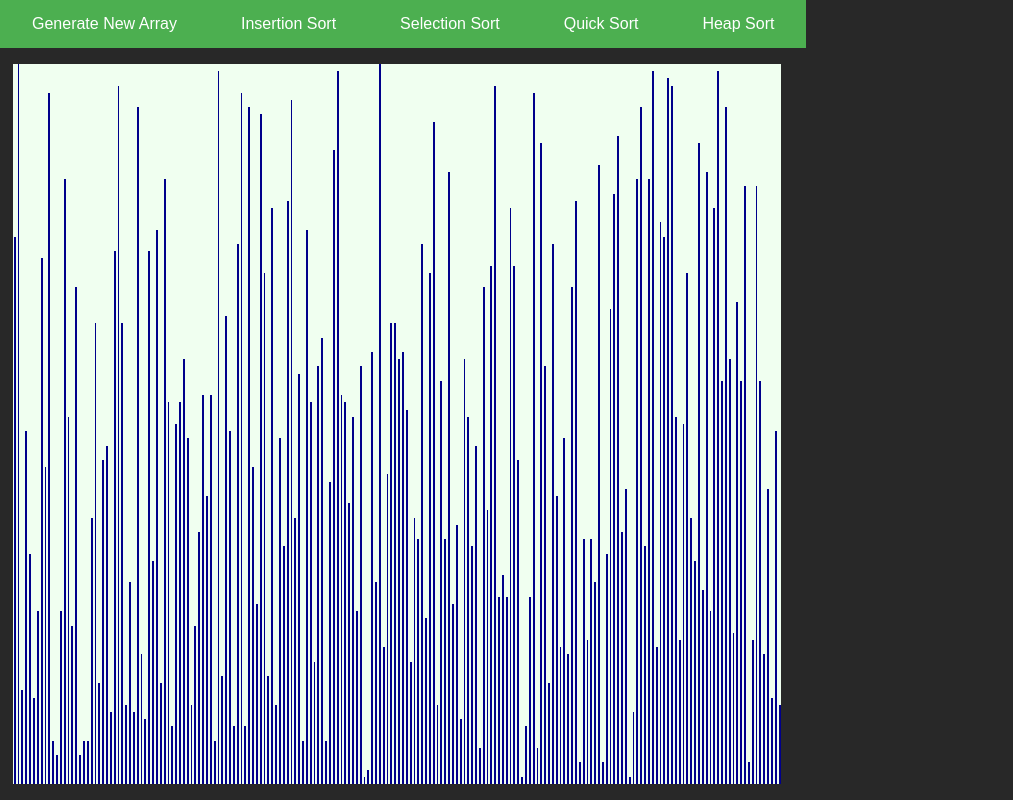
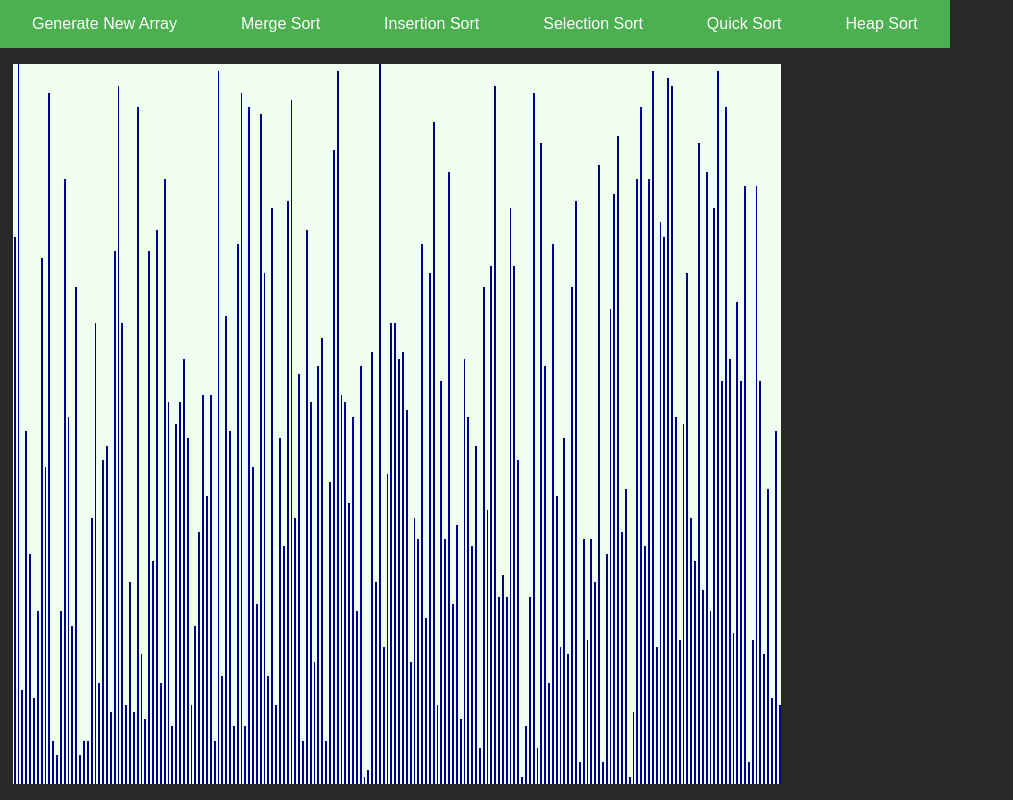
Before and after one commit to CodyDullard/sortingVis, a React (Create React App) app: page / in a window 1280 px wide. Shown: the whole page, without its empty margins (0-1013 px from the left). Built offline with nearby package versions, Linux system fonts and the light colour scheme.

Commit message:
More work on getting sorts to work.

```diff
--- a/src/SortingVisualizer/SortingVisualizer.jsx
+++ b/src/SortingVisualizer/SortingVisualizer.jsx
@@ -22,6 +22,7 @@ export default class SortingVisualizer extends React.Component {
         this.setState({array});
     }
 
+    mergeSort() {}
     insertionSort() {}
     selectionSort() {}
     quickSort() {}
@@ -42,6 +43,7 @@ export default class SortingVisualizer extends React.Component {
                 </div>
                 <div className="button-container">
                     <button className="button" onClick={() => this.resetArray()}>Generate New Array</button>
+                    <button className="button" onClick={() => this.mergeSort()}>Merge Sort</button>
                     <button className="button" onClick={() => this.insertionSort()}>Insertion Sort</button>
                     <button className="button" onClick={() => this.selectionSort()}>Selection Sort</button>
                     <button className="button" onClick={() => this.quickSort()}>Quick Sort</button>
```
